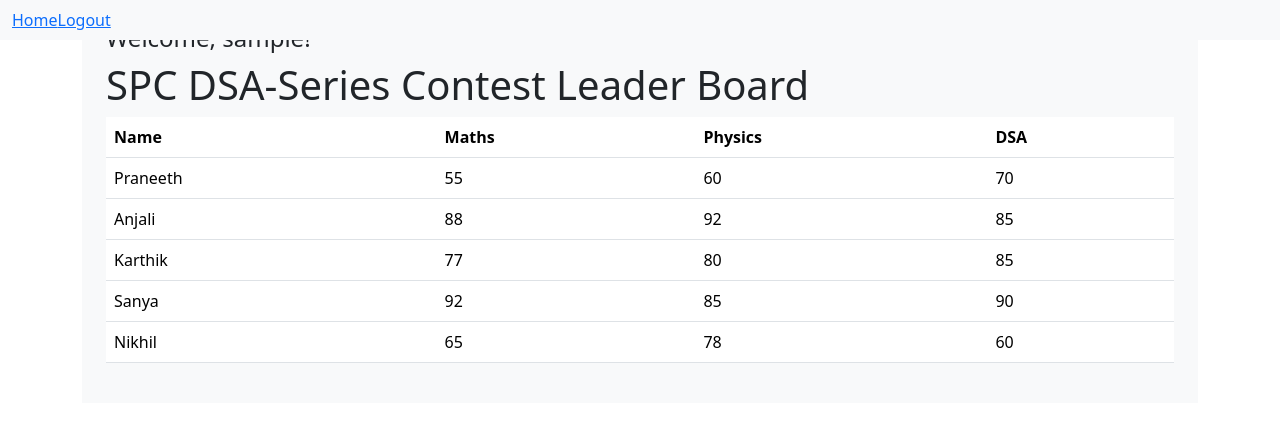
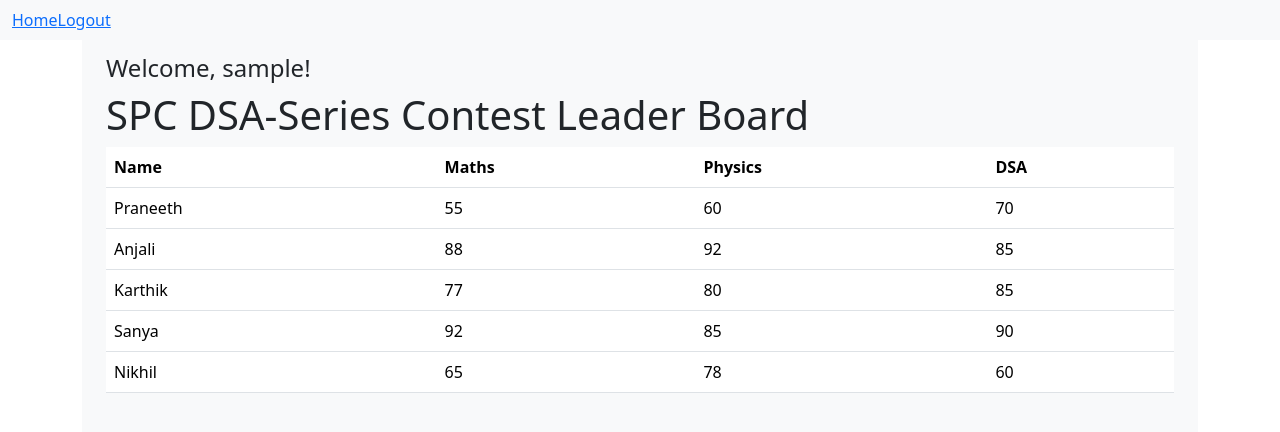
Before and after one commit to praneeth-rao/flask_spc_dsa_series_app, a Flask app: page /leaderboard in a window 1280 px wide. Shown: the top 432 px of the page. Run offline with Flask 3, Linux system fonts and the light colour scheme; the visitor is signed in with stand-in values (Sample User, id 1).

Commit message:
Update base.html

```diff
--- a/templates/base.html
+++ b/templates/base.html
@@ -5,6 +5,11 @@
     <meta name="viewport" content="width=device-width, initial-scale=1.0" />
     <link href="https://cdn.jsdelivr.net/npm/bootstrap@5.3.3/dist/css/bootstrap.min.css" rel="stylesheet">
     <script src="https://cdn.jsdelivr.net/npm/bootstrap@5.3.3/dist/js/bootstrap.bundle.min.js"></script>
+    <style>
+        body {
+            padding-top: 30px;
+        }
+    </style>
     <title>{% block title %}{% endblock %}</title>
   </head>
   <body>
```
